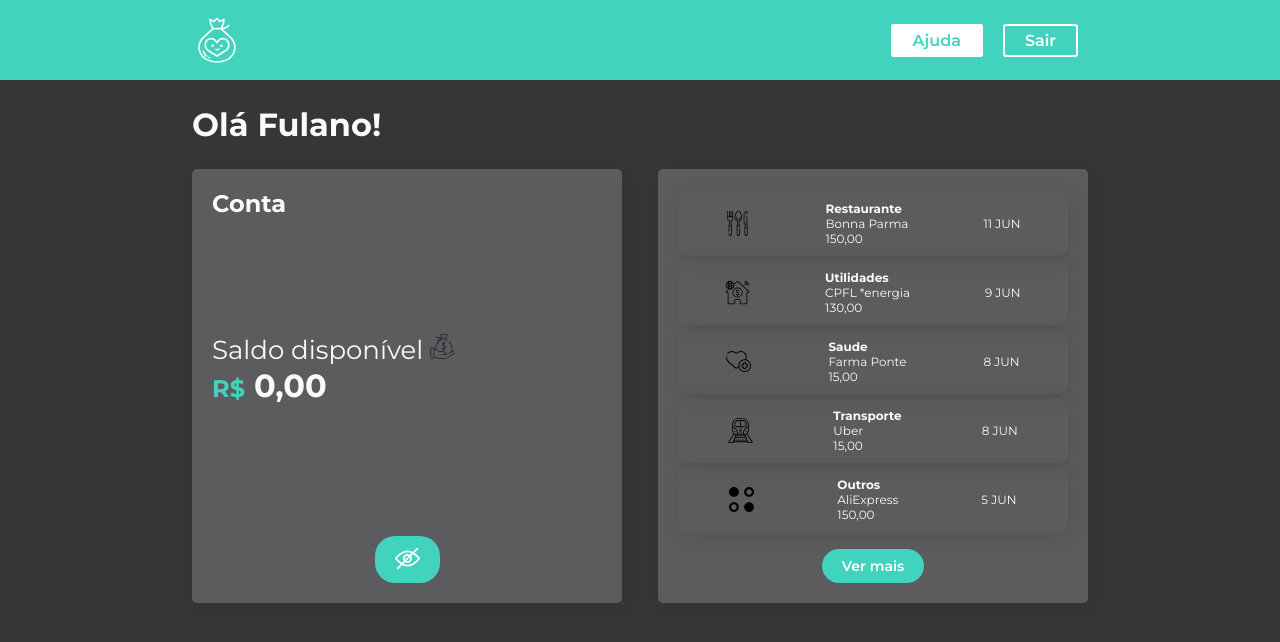
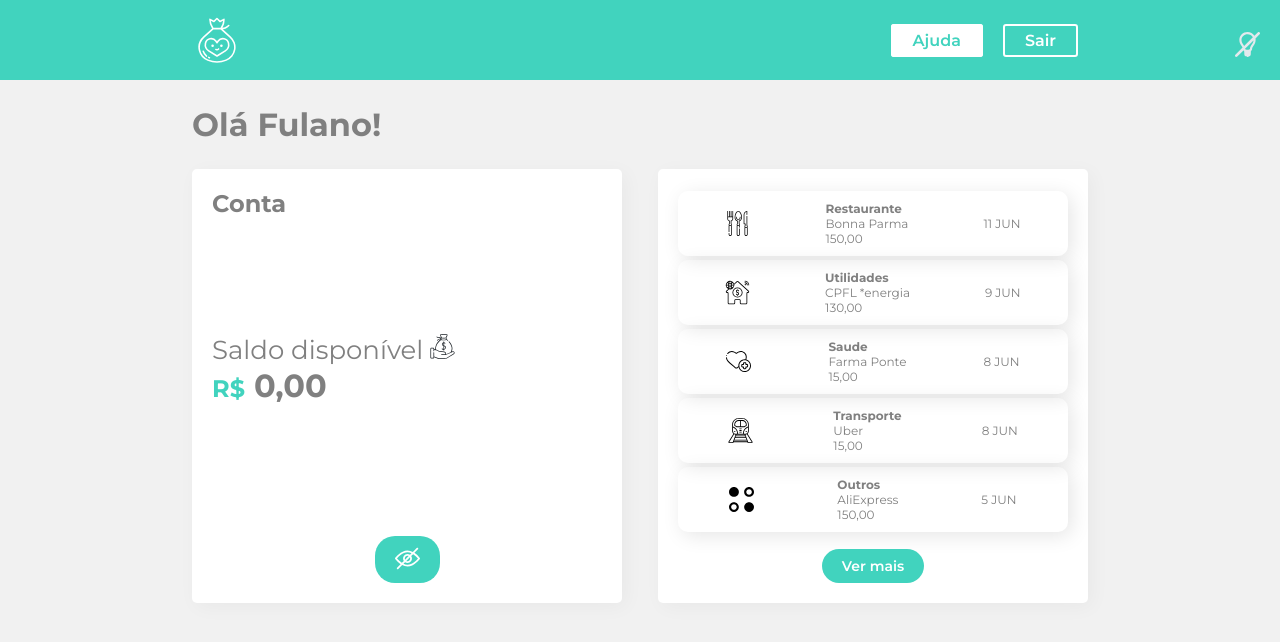
Before and after one commit to alexandrehalas/react-styled-components, a React (Create React App) app: page / in a window 1280 px wide. Shown: the top 642 px of the page. Built offline with nearby package versions, Linux system fonts and the light colour scheme.

Commit message:
Atribuída a funcionalidade de alterar tema no App.js

```diff
--- a/src/App.js
+++ b/src/App.js
@@ -1,15 +1,28 @@
 import React from "react";
 
+import { useState } from "react";
 import { ThemeProvider } from "styled-components";
 import Cabecalho from "./Components/Cabecalho";
 import Container from "./Components/Container";
 import { GlobalStyle } from "./Components/GlobalStyle";
-import { temaEscuro } from "./Components/UI/temas";
+import SwitcherTheme from "./Components/SwitcherTheme";
+import { ThemeButton } from "./Components/UI";
+import { temaClaro, temaEscuro } from "./Components/UI/temas";
 
 function App() {
+
+  const [theme, setTheme] = useState(true);
+
+  const toggleTheme = () => {
+    setTheme((theme) => !theme)
+  }
+
   return (
-    <ThemeProvider theme={temaEscuro}>
+    <ThemeProvider theme={theme ? temaClaro : temaEscuro}>
       <GlobalStyle />
+      <ThemeButton onClick={toggleTheme}>
+        <SwitcherTheme theme={theme} />
+      </ThemeButton>
       <Cabecalho />
       <Container />
     </ThemeProvider>
```
